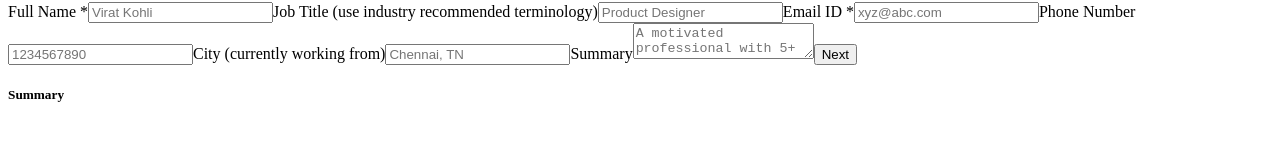
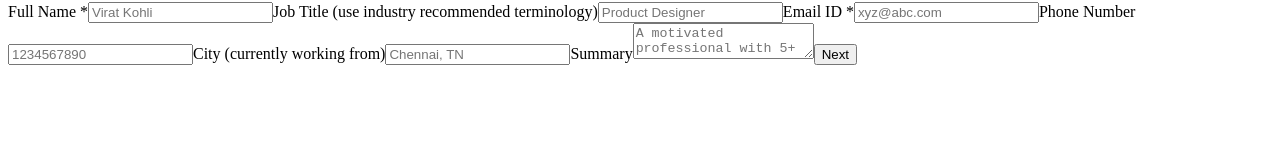
Before and after one commit to aneesh199608/odin-cv-application, a React (Vite) app: page / in a window 1280 px wide. Shown: the part 255-396 px from the top of the page. Built offline with nearby package versions, Linux system fonts and the light colour scheme.

Commit message:
fix: conditional render element for summary title header

```diff
--- a/src/App.jsx
+++ b/src/App.jsx
@@ -1,7 +1,7 @@
 import { useState } from 'react'
 import './style.css'
 import BasicDetailsForm from './components/BasicDetailsForm';
-import GeneralPreview from './GeneralPreview';
+import GeneralPreview from './components/GeneralPreview';
 import FormHeader from './components/FormHeader';
 import SectionToggle from './components/SectionToggle';
 import EducationForm from './components/EducationForm';
--- a/src/GeneralPreview.jsx
+++ b/src/components/GeneralPreview.jsx
@@ -12,13 +12,15 @@ export default function GeneralPreview({ data }) {
                 </div>
             </div>
             <div className="preview-main">
+            {data.general.summary !== '' && (
                 <div className="summary">
                     <div className="summary-title">
                         {/* <svg></svg> */}
                         <h5 className="summary-text">Summary</h5>
                     </div>
-                    <p className="summary-description">{data.general.summary}</p>
-                </div>
+                        <p className="summary-description">{data.general.summary}</p>
+                    </div>
+            )}
             </div>
 
 
```
